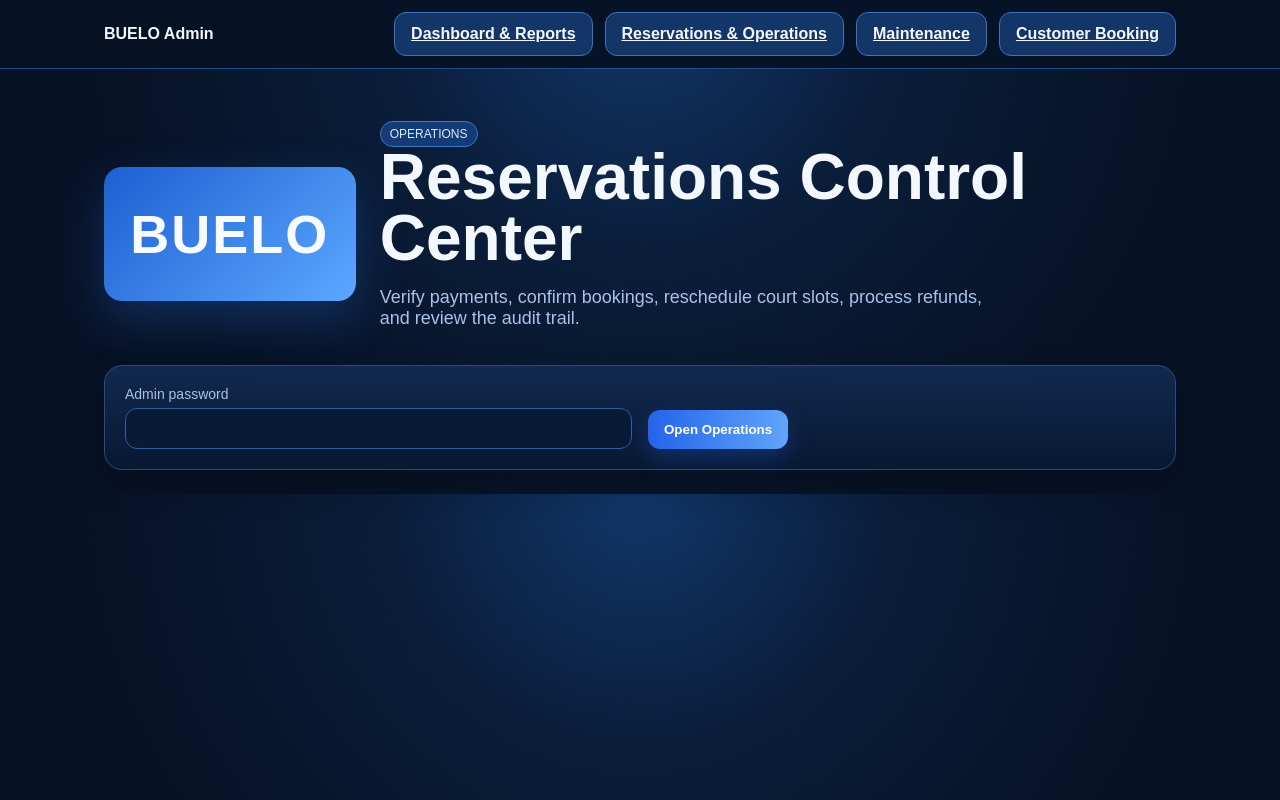
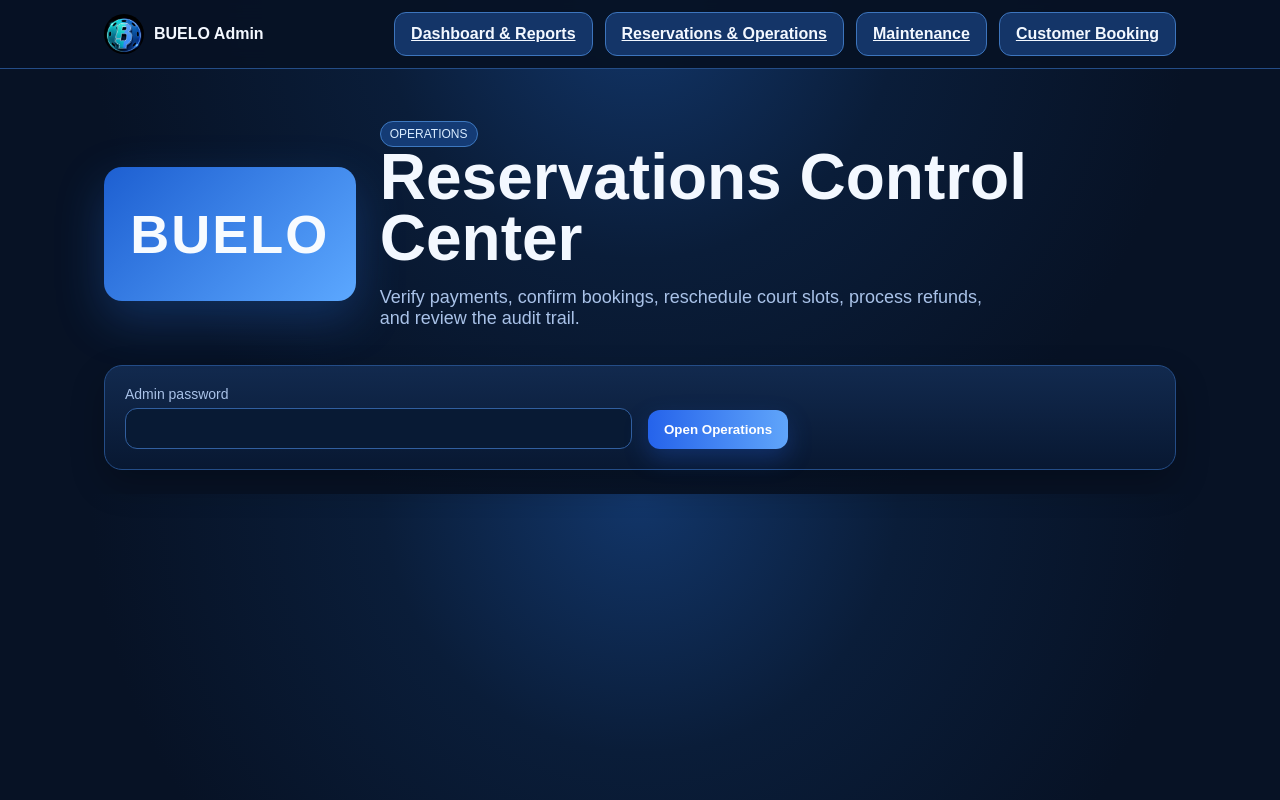
Before and after one commit to homerbarrientos/BUELO, a Next.js app: page /admin/manage in a window 1280 px wide. Built offline with nearby package versions, Linux system fonts and the light colour scheme.

Commit message:
Integrate BUELO icon in admin navigation

```diff
--- a/app/admin/layout.tsx
+++ b/app/admin/layout.tsx
@@ -5,7 +5,10 @@ export default function AdminLayout({children}:{children:React.ReactNode}){
     <div style={{position:"sticky",top:0,zIndex:50,background:"rgba(7,18,37,.96)",borderBottom:"1px solid #244d87",backdropFilter:"blur(10px)"}}>
       <div className="container" style={{paddingTop:12,paddingBottom:12}}>
         <div className="row space">
-          <strong>BUELO Admin</strong>
+          <div className="row" style={{gap:10}}>
+            <img src="/buelo-icon.webp" alt="BUELO" style={{width:40,height:40,borderRadius:"50%",objectFit:"cover",display:"block"}} />
+            <strong style={{fontSize:16}}>BUELO Admin</strong>
+          </div>
           <nav className="row">
             <Link className="btn btn-secondary" href="/admin">Dashboard & Reports</Link>
             <Link className="btn btn-secondary" href="/admin/manage">Reservations & Operations</Link>
```
